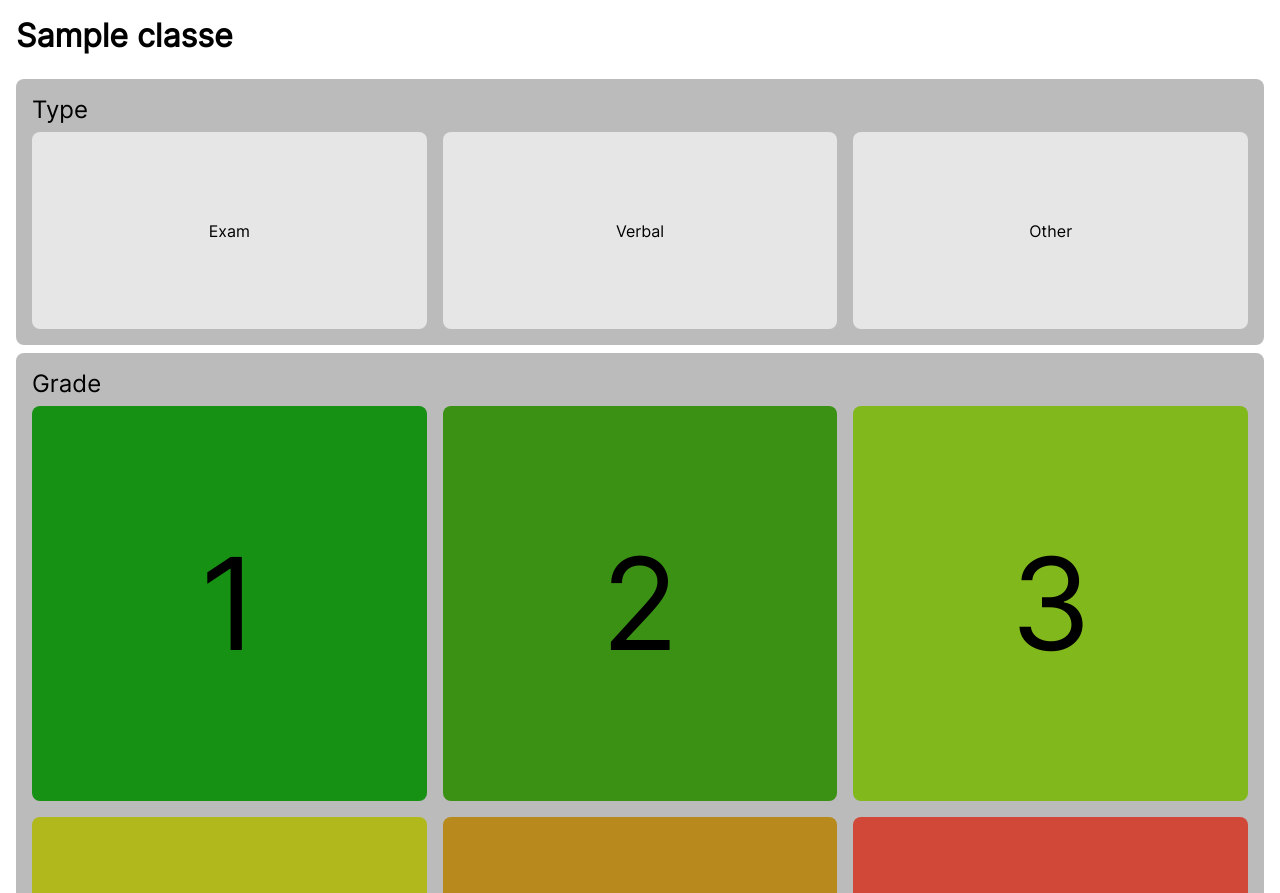
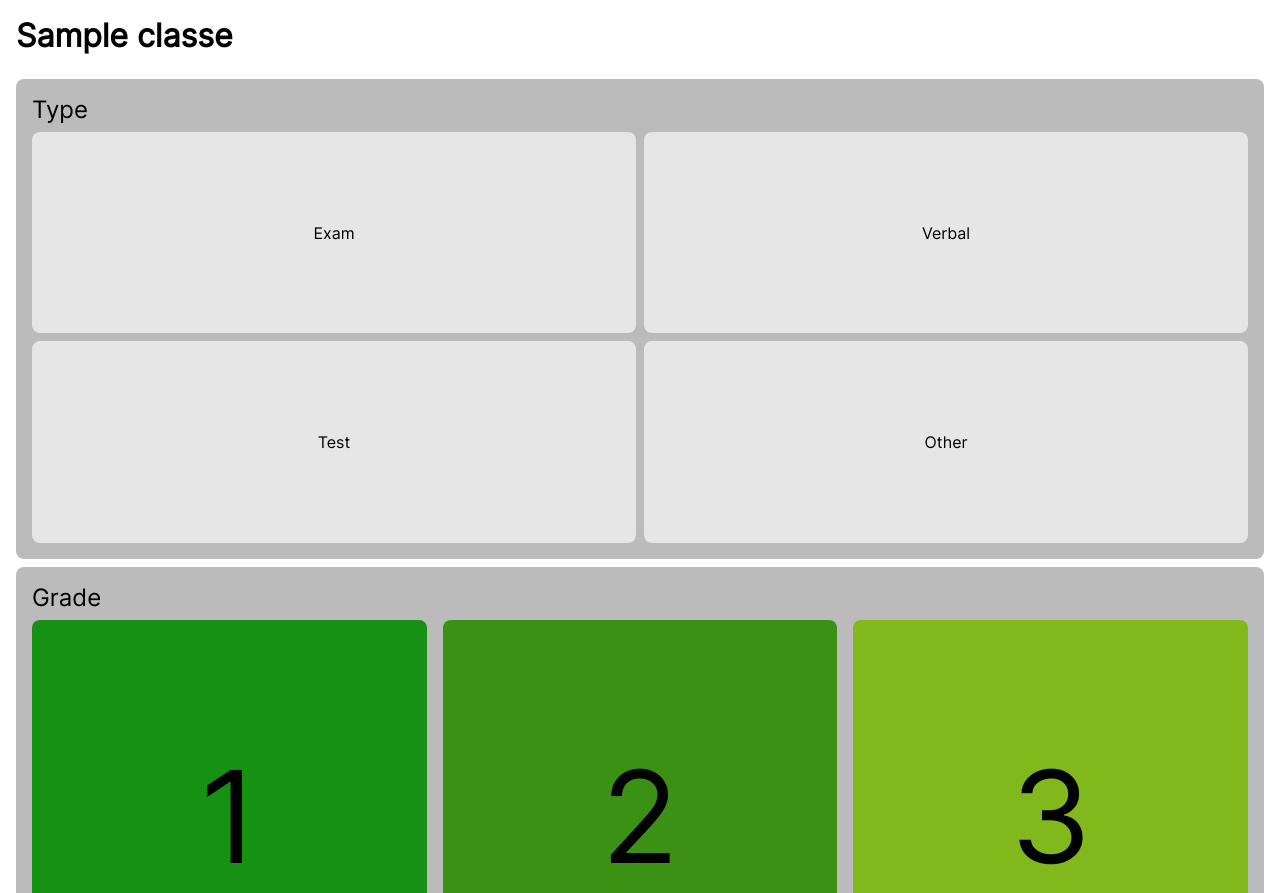
Before and after one commit to noten-app/old-app, a PHP site: page /grades/add/index.php?class=1 in a window 1280 px wide. Shown: the top 893 px of the page. Run offline with PHP 8.4, Linux system fonts and the light colour scheme; the visitor is signed in with stand-in values (Sample User, id 1); tables that the repository leaves empty or names only in its code hold one stand-in row (values such as "Sample post"); data that the repository does not hold is empty; a stand-in replaces the project's code that opens the database connection; some libraries are stand-ins or nearby versions.

Commit message:
Add test time

```diff
--- a/grades/add/choose-type.js
+++ b/grades/add/choose-type.js
@@ -3,11 +3,13 @@ var typeGrade = "";
 const button_type_k = document.getElementById('type_k');
 const button_type_m = document.getElementById('type_m');
 const button_type_o = document.getElementById('type_o');
+const button_type_t = document.getElementById('type_t');
 
 function chooseType(type) {
     button_type_k.classList.remove('type_active');
     button_type_m.classList.remove('type_active');
     button_type_o.classList.remove('type_active');
+    button_type_t.classList.remove('type_active');
     document.getElementById('type_' + type).classList.add('type_active');
     typeGrade = type;
 }
@@ -15,3 +17,4 @@ function chooseType(type) {
 button_type_k.addEventListener('click', () => chooseType("k"));
 button_type_m.addEventListener('click', () => chooseType("m"));
 button_type_o.addEventListener('click', () => chooseType("o"));
+button_type_t.addEventListener('click', () => chooseType("t"));
--- a/grades/add/index.php
+++ b/grades/add/index.php
@@ -86,6 +86,7 @@
                 <div class="type-container">
                     <div class="type_k" id="type_k">Exam</div>
                     <div class="type_m" id="type_m">Verbal</div>
+                    <div class="type_t" id="type_t">Test</div>
                     <div class="type_o" id="type_o">Other</div>
                 </div>
             </div>
--- a/grades/add/style.css
+++ b/grades/add/style.css
@@ -54,15 +54,15 @@ main {
 
 .type-container {
     display: grid;
-    grid-template-columns: 1fr 1fr 1fr;
-    grid-template-rows: 1fr;
-    gap: 1rem;
+    grid-template-columns: 1fr 1fr;
+    grid-template-rows: 1fr 1fr;
+    gap: 0.5rem;
     grid-auto-flow: row;
-    grid-template-areas: "type_k type_m type_o";
+    grid-template-areas: "type_k type_m" "type_t type_o";
 }
 
 .type-container>div {
-    aspect-ratio: 2/1;
+    aspect-ratio: 3/1;
     display: grid;
     place-items: center;
     border-radius: 0.5rem;
@@ -82,6 +82,10 @@ main {
 
 .type_m {
     grid-area: type_m;
+}
+
+.type_t {
+    grid-area: type_t;
 }
 
 .type_o {
```
